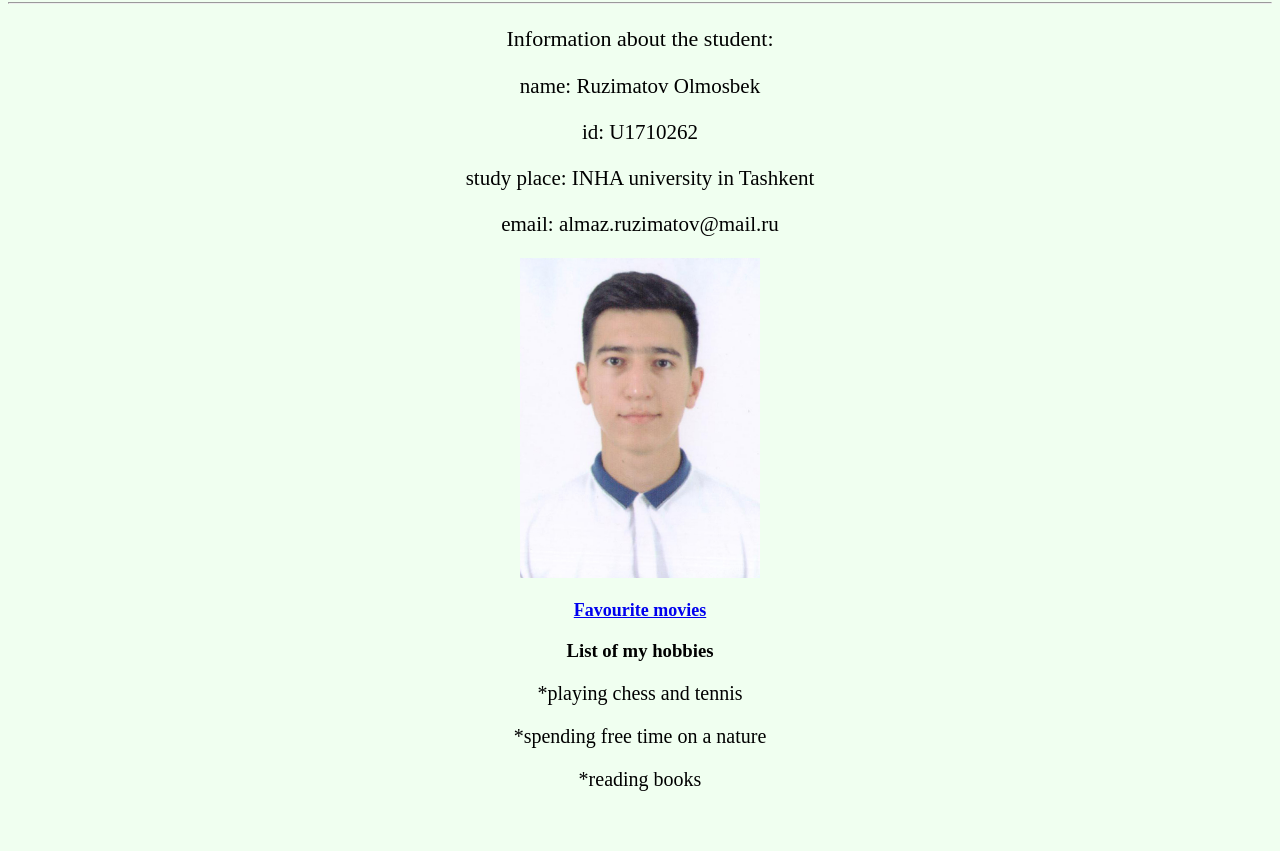
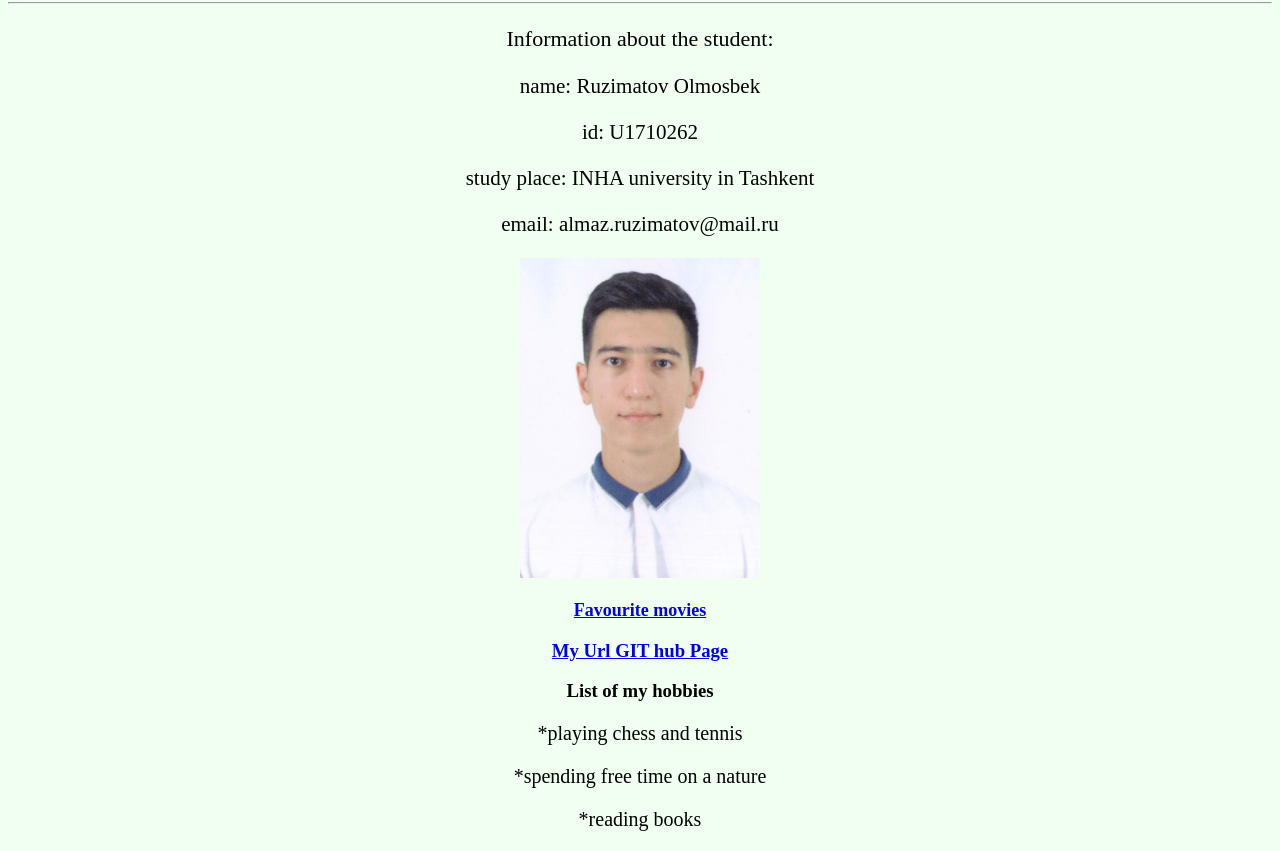
Before and after one commit to Almazikor/Almazikor.github.io, a plain HTML site: page index.html in a window 1280 px wide. Shown: the part 78-929 px from the top of the page. Before the commit the page ends 889 px from the top, so only its background shows below. Drawn offline with Linux system fonts and the light colour scheme.

Commit message:
Update index.html

```diff
--- a/index.html
+++ b/index.html
@@ -16,7 +16,10 @@
 	<p style="text-align: center;" ">
 	<img src="source/almaz.jpg" width =240 height=320 alt="Olmosbek Ruzimatov"></p>
 		<h3 style="font-size: 18px;text-align: center;"><a href="movies.html">Favourite movies</a></h3>
+		<a href="https://almazikor.github.io/index.html"><h3 style="text-align: center;">My Url GIT hub Page</h3>
+		</a>
 	<h3 style="text-align: center;">List of my hobbies</h3>
+
 
 			<p style="font-size:20px;text-align: center;">*playing chess and tennis</p>
 			<p style="font-size:20px;text-align: center;">*spending free time on a nature</p>
```
